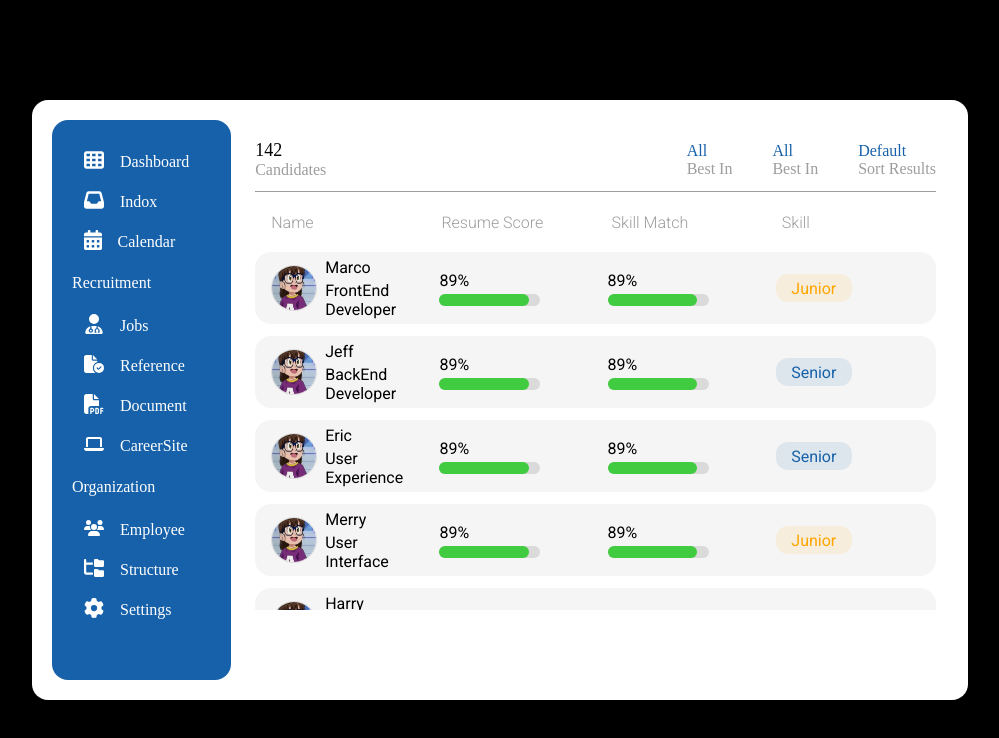
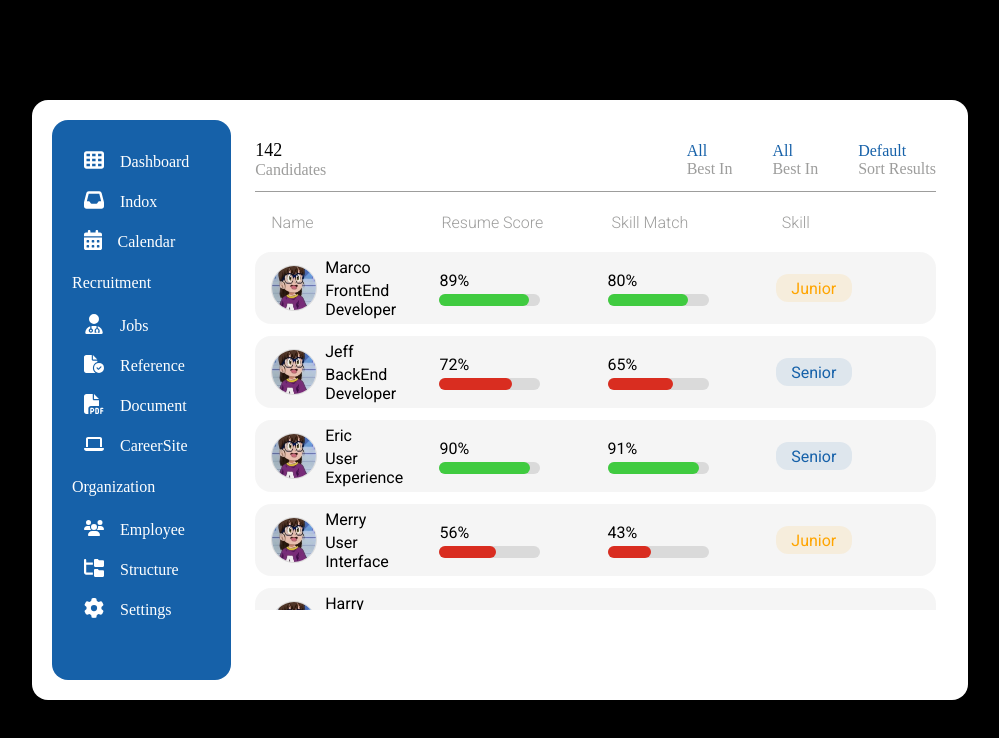
Before and after one commit to YooHyeok/vue3-vite-9din-pagenation-ts, a Vue app: page / in a window 1280 px wide. Shown: the top 738 px of the page, without its empty margins (140-1139 px from the left). Built offline with nearby package versions, Linux system fonts and the light colour scheme; a web font is replaced by a local one.

Commit message:
feat: `BarChart.vue` - 프로그레스 테이블 데이터 props기반 데이터 할당

```diff
--- a/src/components/atoms/chart/BarChart.vue
+++ b/src/components/atoms/chart/BarChart.vue
@@ -1,14 +1,24 @@
 <template>
   <div class="bar-chart">
     <div class="bar-chart__container">
-      <span class="bar-chart__container__value">89%</span>
+      <span class="bar-chart__container__value">{{ data }}%</span>
       <div class="bar-chart__container__base">
-        <div class="gauge"></div>
+        <div v-if="data >= 80" class="gauge" :style="{width: `${data}%`}"></div>
+        <div v-else class="gauge" :style="{width: `${data}%`, backgroundColor: '#D92D20'}"></div>
       </div>
     </div>
   </div>
 </template>
-<script setup lang="ts"></script>
+<script setup lang="ts">
+import { toRefs } from 'vue';
+
+interface Props {
+  data: number;
+}
+const props = defineProps<Props>()
+const { data } = toRefs(props)
+
+</script>
 <style lang="scss" scoped>
 .bar-chart {
   display: flex;
@@ -47,7 +57,7 @@
       .gauge {
         position: absolute;
 
-        width: 89%;
+        width: 0%;
         height: 12px;
 
         background-color: $color-green-000;
--- a/src/components/mocules/List.vue
+++ b/src/components/mocules/List.vue
@@ -22,7 +22,6 @@
 
 <script setup lang="ts">
 import BarChart from '@components/atoms/chart/BarChart.vue';
-// import BarChart from '@components/atoms/chart/BarChart2.vue';
 import { toRefs } from 'vue';
 interface List {
   userName: string;
```
